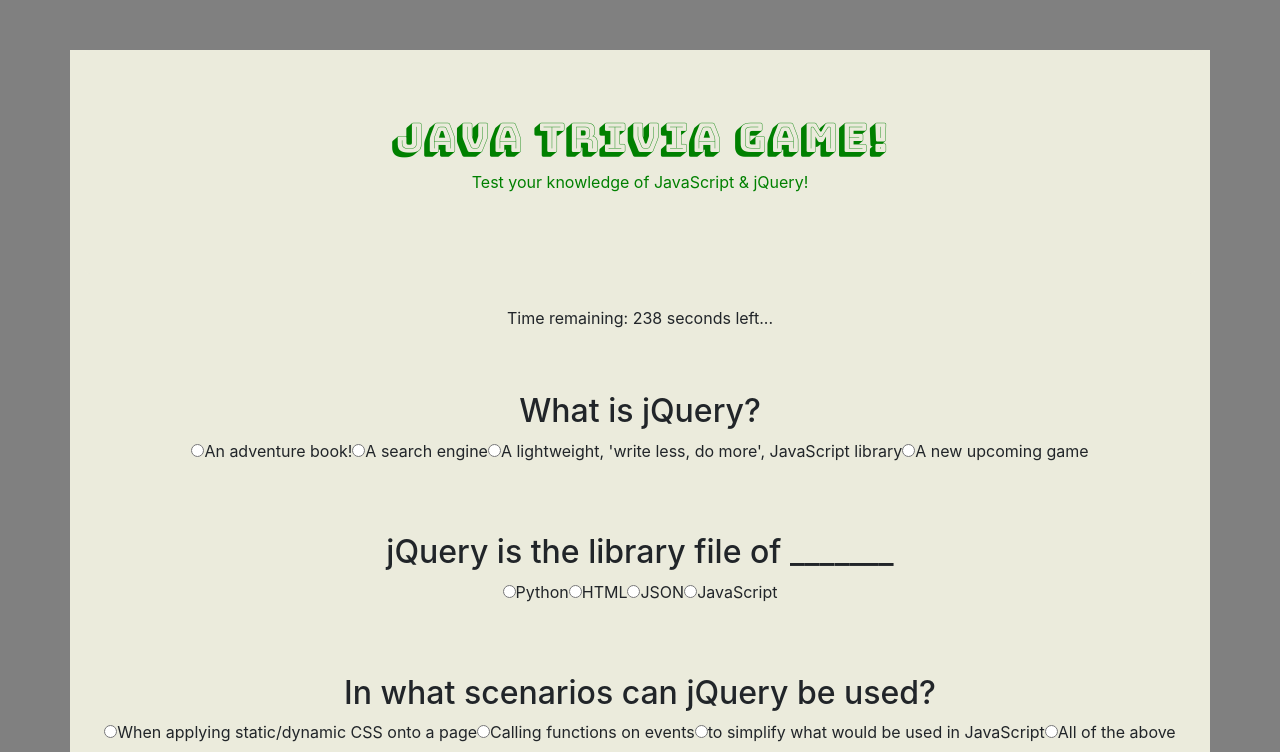
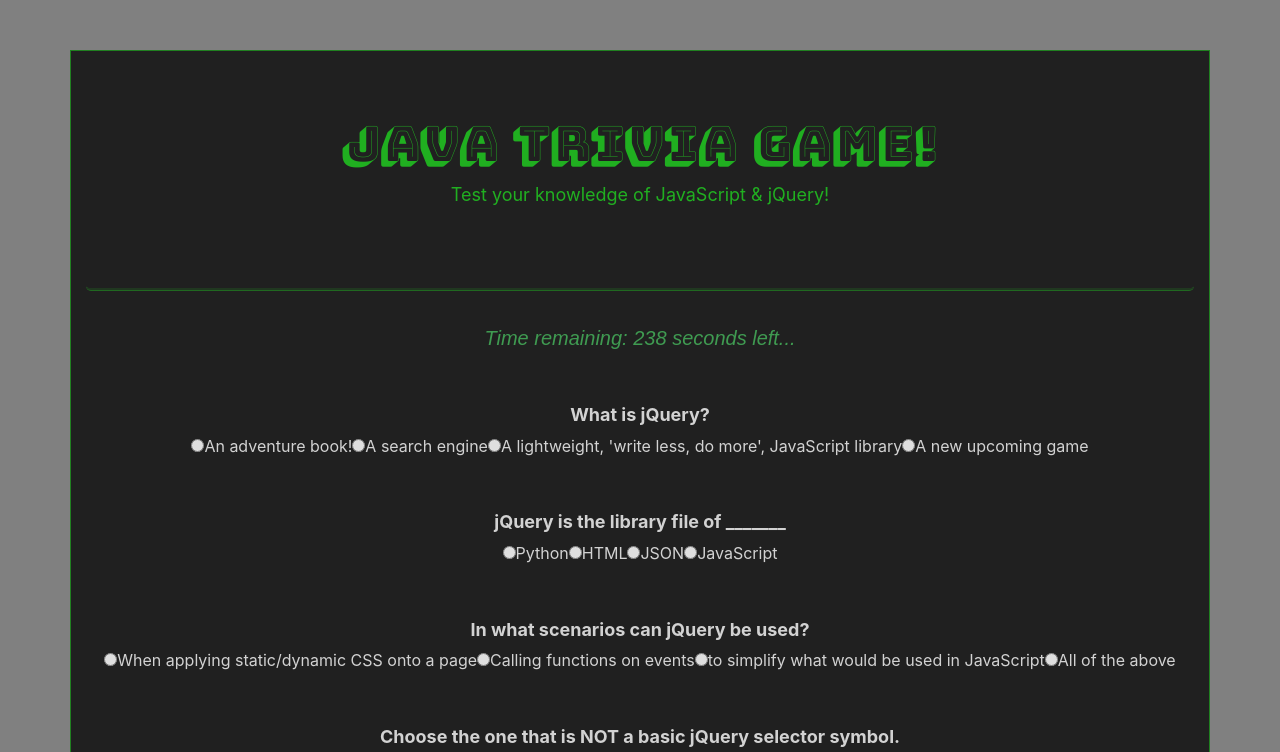
Before and after one commit to saewhat/TriviaGame, a plain HTML site: page index.html in a window 1280 px wide. Both pictures are taken after a click on the button "Start". Shown: the top 752 px of the page. Drawn offline with nearby package versions, Linux system fonts and the light colour scheme.

Commit message:
made visual changes to website

```diff
--- /dev/null
+++ b/assets/css/reset.css
@@ -0,0 +1,48 @@
+/* http://meyerweb.com/eric/tools/css/reset/
+   v2.0 | 20110126
+   License: none (public domain)
+*/
+
+html, body, div, span, applet, object, iframe,
+h1, h2, h3, h4, h5, h6, p, blockquote, pre,
+a, abbr, acronym, address, big, cite, code,
+del, dfn, em, img, ins, kbd, q, s, samp,
+small, strike, strong, sub, sup, tt, var,
+b, u, i, center,
+dl, dt, dd, ol, ul, li,
+fieldset, form, label, legend,
+table, caption, tbody, tfoot, thead, tr, th, td,
+article, aside, canvas, details, embed,
+figure, figcaption, footer, header, hgroup,
+menu, nav, output, ruby, section, summary,
+time, mark, audio, video {
+	margin: 0;
+	padding: 0;
+	border: 0;
+	font-size: 100%;
+	font: inherit;
+	vertical-align: baseline;
+}
+/* HTML5 display-role reset for older browsers */
+article, aside, details, figcaption, figure,
+footer, header, hgroup, menu, nav, section {
+	display: block;
+}
+body {
+	line-height: 1;
+}
+ol, ul {
+	list-style: none;
+}
+blockquote, q {
+	quotes: none;
+}
+blockquote:before, blockquote:after,
+q:before, q:after {
+	content: '';
+	content: none;
+}
+table {
+	border-collapse: collapse;
+	border-spacing: 0;
+}
--- a/assets/css/style.css
+++ b/assets/css/style.css
@@ -3,31 +3,56 @@ body{
     background-color: gray;
     text-align: center;
     background-size: cover;
-    margin:
+    color: #eeeeee;
 }
 
 .jumbotron{
     text-align: center;
-    background-color: rgb(235, 235, 220);
-    color: green;
+    background-color: rgb(0, 0, 0);
+    opacity: 0.75;
+    color: rgb(2, 255, 2);
+    border-bottom: groove 3px green;
+}
+
+p{
+    font-size: 18px;
 }
 
 h1{
     font-family: 'Bungee Shade', cursive;
+    font-size: 48px;
+}
+
+#summ{
+    font-size: medium;
+}
+
+h2{
+    font-size: large;
+    font-weight: bold;
 }
 
 #main{
-    background-color: rgb(235, 235, 220);
-    height: 300px;
+    background-color: rgb(0, 0, 0);
+    opacity: 0.75;
+    height: 350px;
     margin-top: 50px;
-}
-
-#button{
-    margin: 50px 0;
-    text-align: center;
+    border: 1px solid green;
 }
 
 button{
     width: 115px;
     height: 60px;
 }
+
+#timeLeft{
+    font-size: 20px;
+    font-family: 'Orbitron', sans-serif;
+    color: rgba(54, 214, 86, 0.767);
+    font-style: italic;
+}
+
+.done{
+    font-size: 24px;
+    font-style: italic;
+}
```
